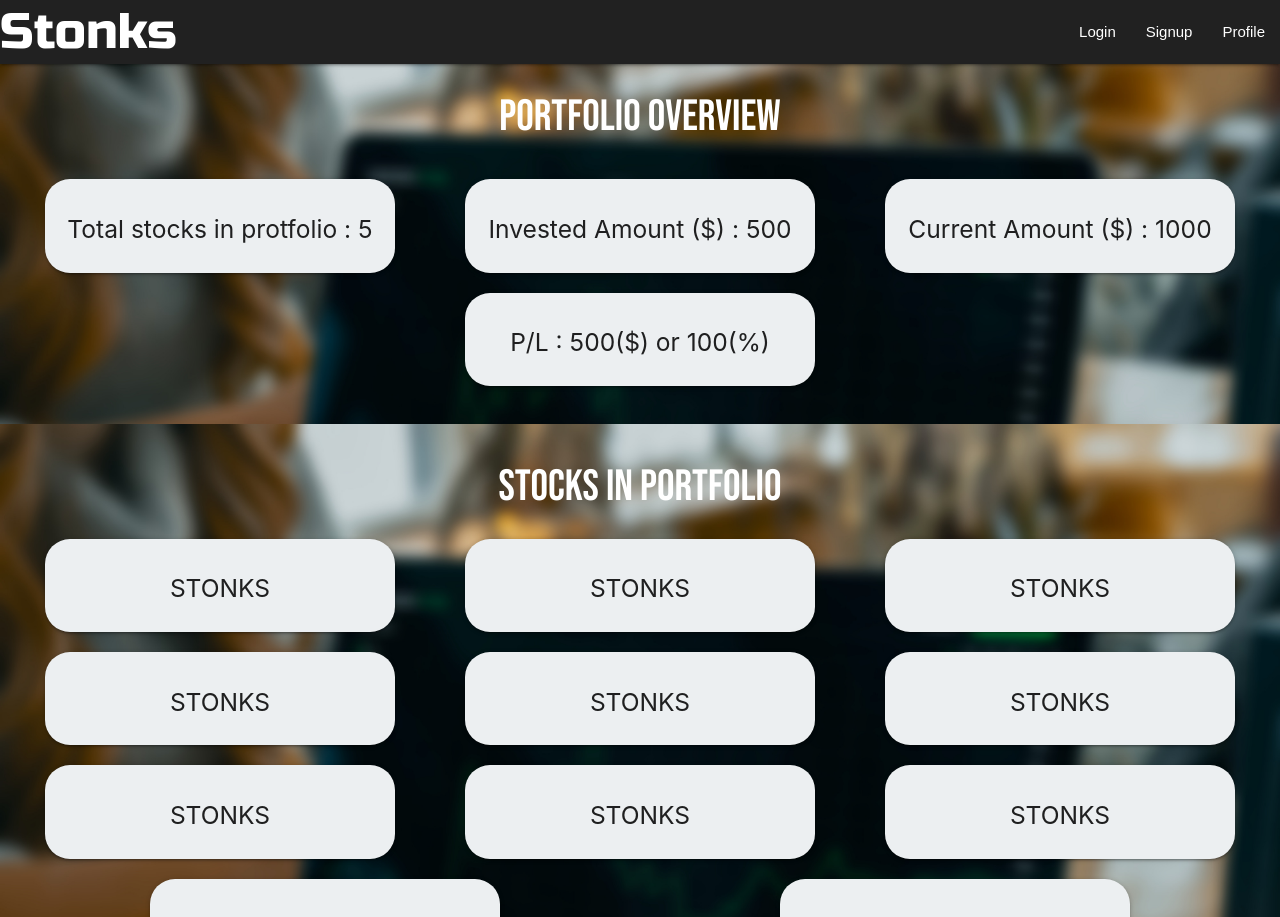
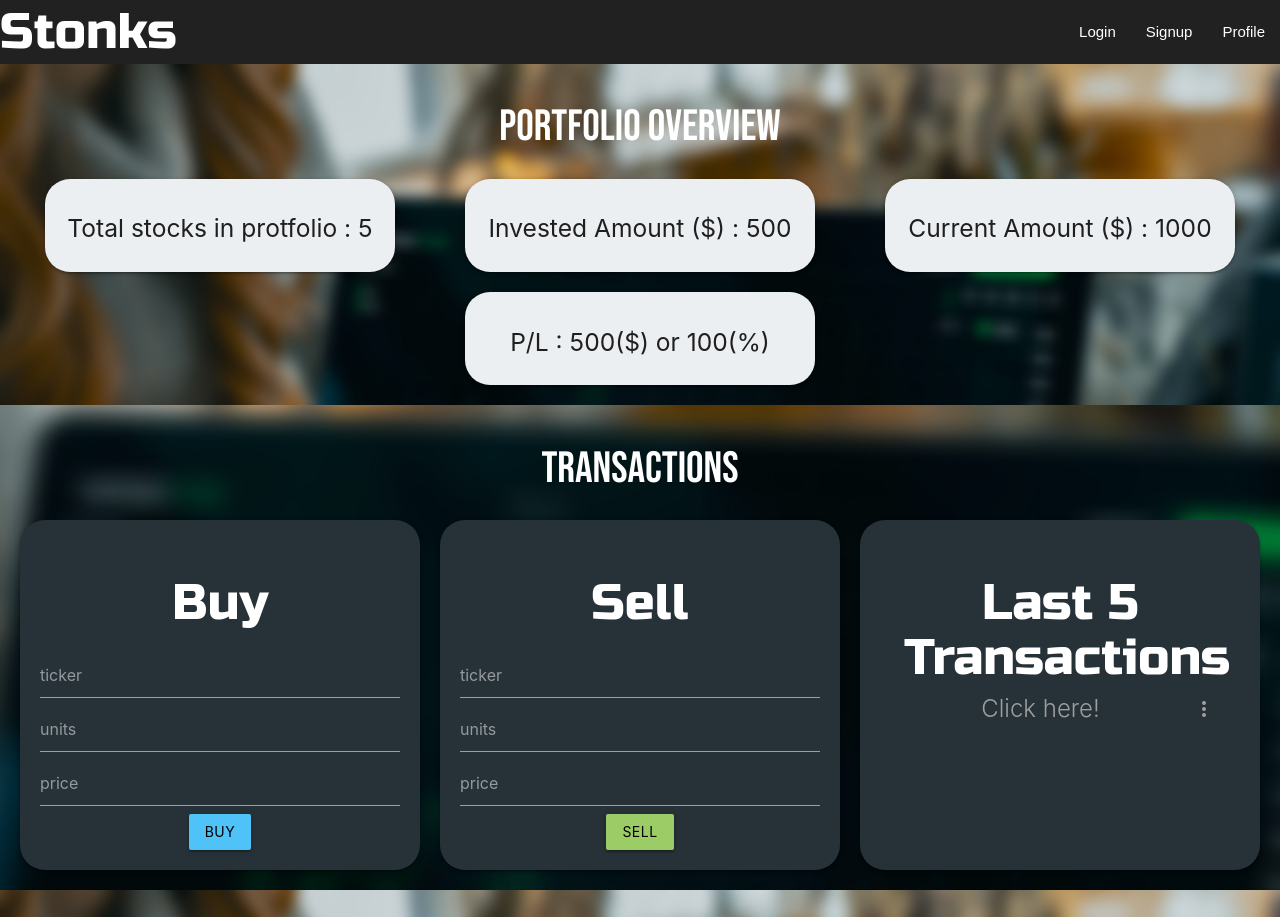
Before and after one commit to Kyouma-san/Stonk2.0, a React (Create React App) app in the folder client/: page /profile in a window 1280 px wide. Shown: the top 917 px of the page. Built offline with nearby package versions, Linux system fonts and the light colour scheme; a web font is replaced by a local one.

Commit message:
tweeking UI

```diff
--- a/client/public/index.html
+++ b/client/public/index.html
@@ -25,6 +25,8 @@
       Learn how to configure a non-root public URL by running `npm run build`.
     -->
     <!-- Compiled and minified CSS -->
+    <link rel = "stylesheet"
+         href = "https://fonts.googleapis.com/icon?family=Material+Icons">
     <link rel="stylesheet" href="https://cdnjs.cloudflare.com/ajax/libs/materialize/1.0.0/css/materialize.min.css">
     <title>React App</title>
   </head>
@@ -45,4 +47,6 @@
       To create a production bundle, use `npm run build` or `yarn build`.
     -->
   </body>
+  <script src="https://cdnjs.cloudflare.com/ajax/libs/materialize/1.0.0/js/materialize.min.js"></script>
+
 </html>
--- a/client/src/App.css
+++ b/client/src/App.css
@@ -23,6 +23,7 @@ a{
 .brand-logo {
   font-family: 'Russo One', sans-serif;     /* brand logo font */
   font-size: 50px !important;
+  color: #ffffff !important;
 }
 
 #root {
@@ -76,9 +77,14 @@ a{
 }
 
 .profileoverview{
+  background-image: url('image.jpg');
+  background-size: cover;
+    background-position: top center;
+
+    background-repeat: repeat;
   display: flex;
   justify-content: space-around;
-  margin: 18px 0px;
+  margin: 0px 0px;
   flex-wrap: wrap;
   padding: 10px 10px ;
 
@@ -102,7 +108,7 @@ a{
     background-repeat: repeat;
   display: flex;
   justify-content: space-around;
-  margin: 18px 0px;
+  margin: 0px 0px;
   flex-wrap: wrap;
   padding: 10px 10px ;
 }
@@ -114,3 +120,22 @@ a{
 
 
 /* profile css end */
+
+.input-field-transaction input[type=text]:focus {
+  border-bottom: 1px solid rgb(0, 0, 0) !important;
+  box-shadow: 0 1px 0 0 rgb(0, 0, 0) !important;
+
+}
+
+.transaction{
+  background-image: url('i2.jpg');
+  background-size: cover;
+    background-position: top center;
+
+    background-repeat: repeat;
+  display: flex;
+  justify-content: space-around;
+  margin: 0px 0px;
+  flex-wrap: wrap;
+  padding: 10px 10px ;
+}
--- a/client/src/components/screens/Profile.js
+++ b/client/src/components/screens/Profile.js
@@ -1,10 +1,12 @@
 import React from 'react'
+import { Link } from 'react-router-dom'
 
 const Profile = () => {
     return (
         <div className="portfolio">
-            <h3 className="profileoverview-heading"> Portfolio Overview </h3>
+
             <div className="profileoverview" >
+            <h3 className="profileoverview-heading heading2"> Portfolio Overview </h3>
                 <div className="card profileoverview-card auth-card  #eceff1 blue-grey lighten-5">
                     <h5>Total stocks in protfolio : 5</h5>
                 </div>
@@ -19,41 +21,55 @@ const Profile = () => {
                 </div>
             </div>
 
+            <div className="transaction">
+                <h3 className="profileoverview-heading heading2">Transactions </h3>
+                <div className="card auth-card input-field-transaction #263238 blue-grey darken-4">
+                    <h2 className="brand-logo buy">Buy</h2>
+                    <input type="text" placeholder="ticker" />
+                    <input type="text" placeholder="units" />
+                    <input type="text" placeholder="price" />
+                    <button className="btn auth-btn waves-effect waves-light #4fc3f7 light-blue lighten-2" >
+                        Buy
+                    </button >
+                </div>
+                <div className="card auth-card input-field-transaction #263238 blue-grey darken-4">
+                    <h2 className="brand-logo sell" >Sell</h2>
+                    <input type="text" placeholder="ticker" />
+                    <input type="text" placeholder="units" />
+                    <input type="text" placeholder="price" />
+                    <button className="btn auth-btn waves-effect waves-light #9ccc65 light-green lighten-1" >
+                        Sell
+                    </button >
+                </div>
+                <div className="card auth-card #263238 blue-grey darken-4">
+                    <div className="card-content">
+                        <h6 className="brand-logo"> Last 5 Transactions</h6>
+                        <span className="card-title activator grey-text ">
+                            Click here!
+                            <i className="material-icons right">more_vert</i>
+                        </span>
+                    </div>
+                    <div className="card-reveal #263238 blue-grey darken-4">
+                        <span className="card-title white-text text-darken-4 ">Last 5 Transactions<i className="material-icons right">close</i></span>
+                        <ul>
+                            <li className="white-text">transaction 1</li>
+                            <li className="white-text">transaction 2</li>
+                            <li className="white-text">transaction 3</li>
+                            <li className="white-text">transaction 4</li>
+                            <li className="white-text">transaction 5</li>
+                        </ul>
+                    </div>
+                </div>
+
+
+            </div>
+
             <div className="stonks">
-            <h3 className="profileoverview-heading heading2">Stocks in Portfolio </h3>
+                <h3 className="profileoverview-heading heading2">Stocks in Portfolio </h3>
                 <div className="card profile-stock-card auth-card input-field #eceff1 blue-grey lighten-5">
-                <h5> STONKS</h5>
+                    <h5> STONKS</h5>
                 </div>
-                <div className="card profile-stock-card auth-card input-field #eceff1 blue-grey lighten-5">
-                <h5> STONKS</h5>
-                </div>
-                <div className="card profile-stock-card auth-card input-field #eceff1 blue-grey lighten-5">
-                <h5> STONKS</h5>
-                </div>
-                <div className="card profile-stock-card auth-card input-field #eceff1 blue-grey lighten-5">
-                <h5> STONKS</h5>
-                </div>
-                <div className="card profile-stock-card auth-card input-field #eceff1 blue-grey lighten-5">
-                <h5> STONKS</h5>
-                </div>
-                <div className="card profile-stock-card auth-card input-field #eceff1 blue-grey lighten-5">
-                <h5> STONKS</h5>
-                </div>
-                <div className="card profile-stock-card auth-card input-field #eceff1 blue-grey lighten-5">
-                <h5> STONKS</h5>
-                </div>
-                <div className="card profile-stock-card auth-card input-field #eceff1 blue-grey lighten-5">
-                <h5> STONKS</h5>
-                </div>
-                <div className="card profile-stock-card auth-card input-field #eceff1 blue-grey lighten-5">
-                <h5> STONKS</h5>
-                </div>
-                <div className="card profile-stock-card auth-card input-field #eceff1 blue-grey lighten-5">
-                <h5> STONKS</h5>
-                </div>
-                <div className="card profile-stock-card auth-card input-field #eceff1 blue-grey lighten-5">
-                <h5> STONKS</h5>
-                </div>
+
             </div>
         </div>
 
--- a/client/src/components/screens/SignIn.js
+++ b/client/src/components/screens/SignIn.js
@@ -8,7 +8,7 @@ const SignIn = () => {
                 <h2 className="brand-logo">Stonks</h2>
                 <input type="text" placeholder="email" />
                 <input type="text" placeholder="password" />
-                <button className="btn auth-btn waves-effect waves-light #ffffff white" >
+                <button className="btn auth-btn waves-effect waves-light #455a64 blue-grey darken-2" >
                     Login
                 </button >
                 <h6>
--- a/client/src/components/screens/Signup.js
+++ b/client/src/components/screens/Signup.js
@@ -9,7 +9,7 @@ const Signup = () => {
                 <input type="text" placeholder="name" />
                 <input type="text" placeholder="email" />
                 <input type="text" placeholder="password" />
-                <button className="btn auth-btn waves-effect waves-light #ffffff white" >
+                <button className="btn auth-btn waves-effect waves-light #455a64 blue-grey darken-2" >
                     SignUp
                 </button>
                 <h6>
```
Also changed, not shown: client/src/i2.jpg (added), client/src/street.jpg.
